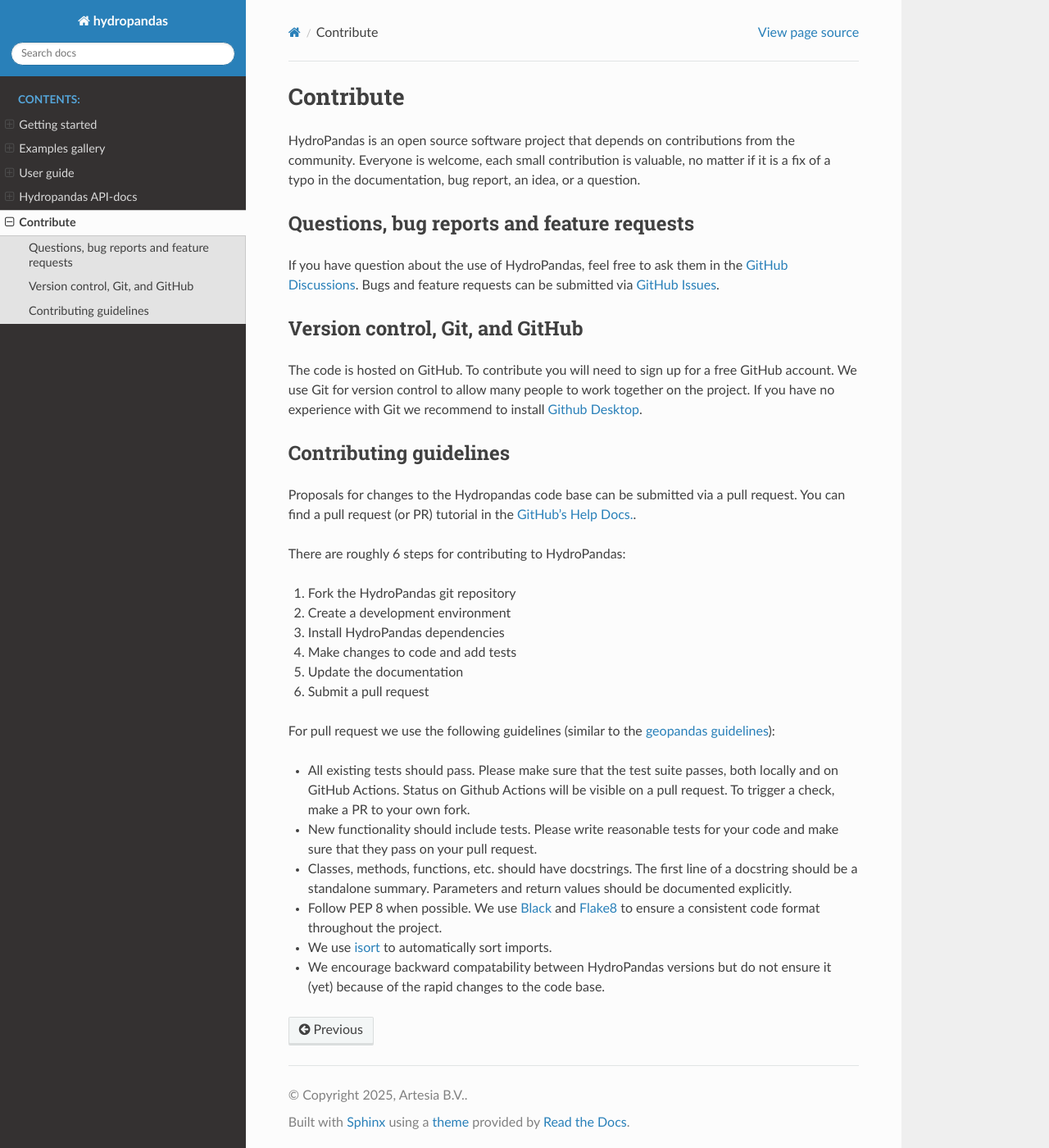
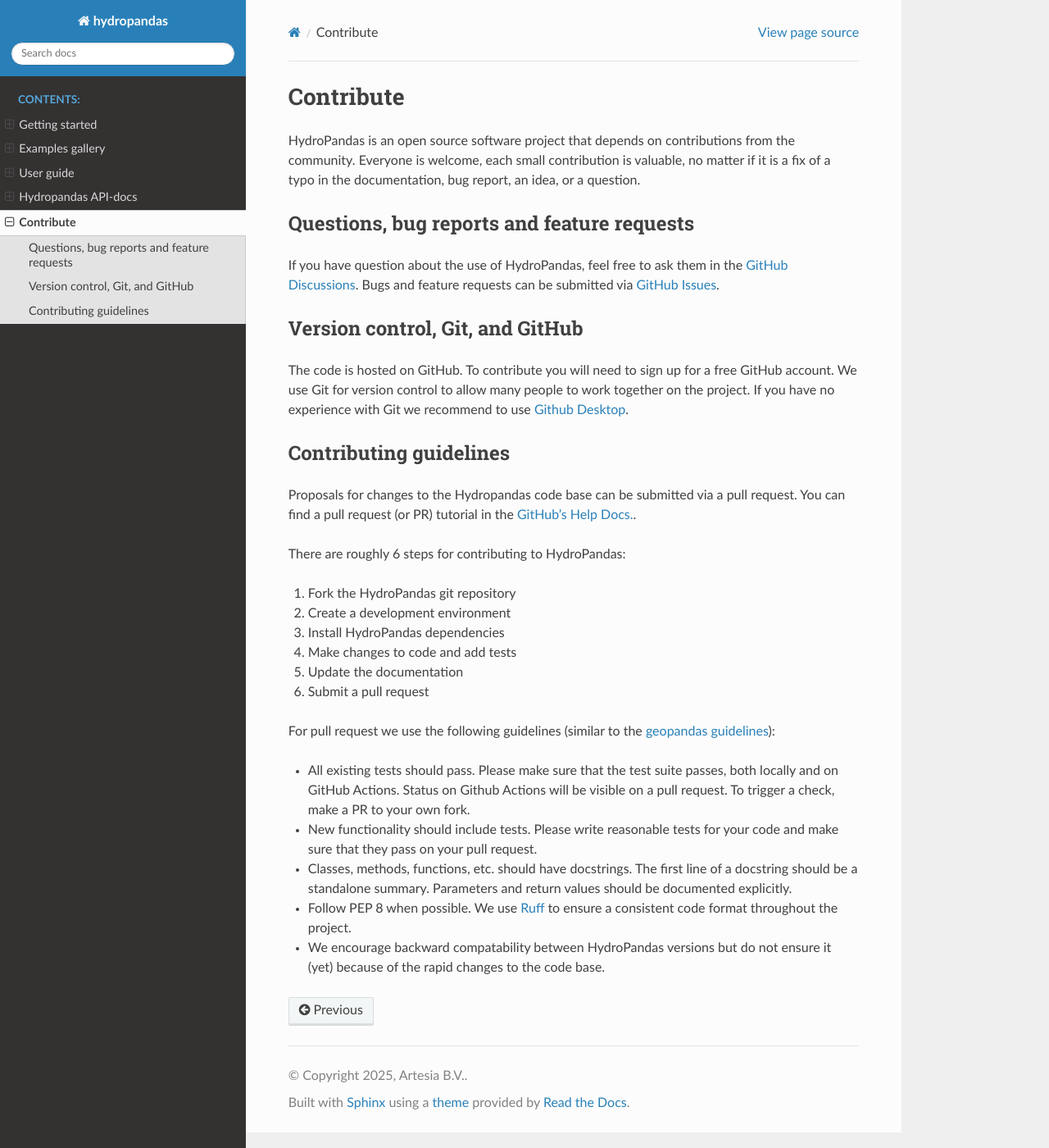
Before and after one commit to ArtesiaWater/hydropandas, a Sphinx documentation site: the page built from docs/contribute.rst, in a window 1280 px wide and 1400 px high. Shown: the whole window at 82% size. Built offline with Sphinx 7.4.7 and the Read the Docs theme 3.1.0, drawn with Linux system fonts in a browser that asks for light colours.

Commit message:
Update docs

```diff
--- a/docs/contribute.rst
+++ b/docs/contribute.rst
@@ -21,7 +21,7 @@
 The code is hosted on GitHub. To contribute you will need to sign up for a free
 GitHub account. We use Git for version control to allow many people to work
 together on the project. If you have no experience with Git we recommend to
-install `Github Desktop <https://desktop.github.com/>`_.
+use `Github Desktop <https://desktop.github.com/>`_.
 
 Contributing guidelines
 -----------------------
@@ -51,9 +51,7 @@
   docstring should be a standalone summary. Parameters and return values should
   be documented explicitly.
 - Follow PEP 8 when possible. We use
-  `Black <https://black.readthedocs.io/en/stable/>`_ and
-  `Flake8 <http://flake8.pycqa.org/en/latest/>`_ to ensure a consistent code
+  `Ruff <https://docs.astral.sh/ruff/>`_ to ensure a consistent code
   format throughout the project.
-- We use `isort <https://pycqa.github.io/isort/>`_ to automatically sort imports.
 - We encourage backward compatability between HydroPandas versions but do not
   ensure it (yet) because of the rapid changes to the code base.
--- a/docs/user_guide.rst
+++ b/docs/user_guide.rst
@@ -9,7 +9,7 @@
 ---------------
 
 The Obs class holds the measurements and metadata for one timeseries. There
-are currently 5 specific Obs classes for different types of measurements:
+are currently 7 specific Obs classes for different types of measurements:
 
 - GroundwaterObs: for groundwater measurements
 - WaterQualityObs: for (ground)water quality measurements
```
